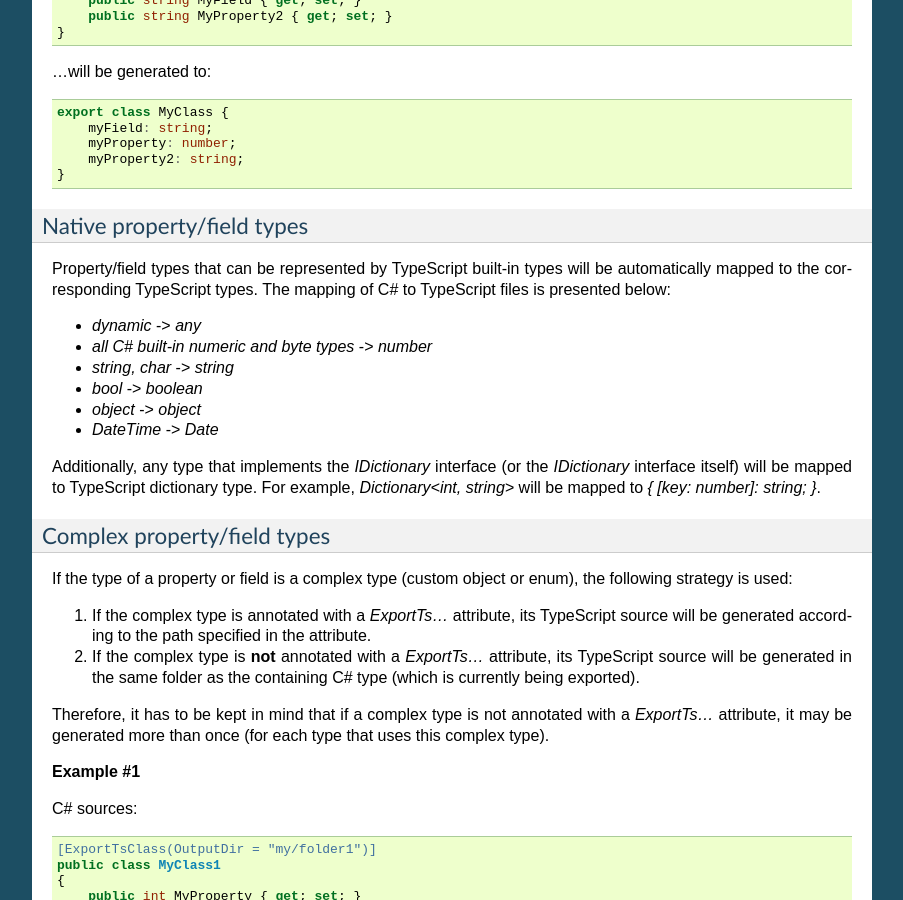
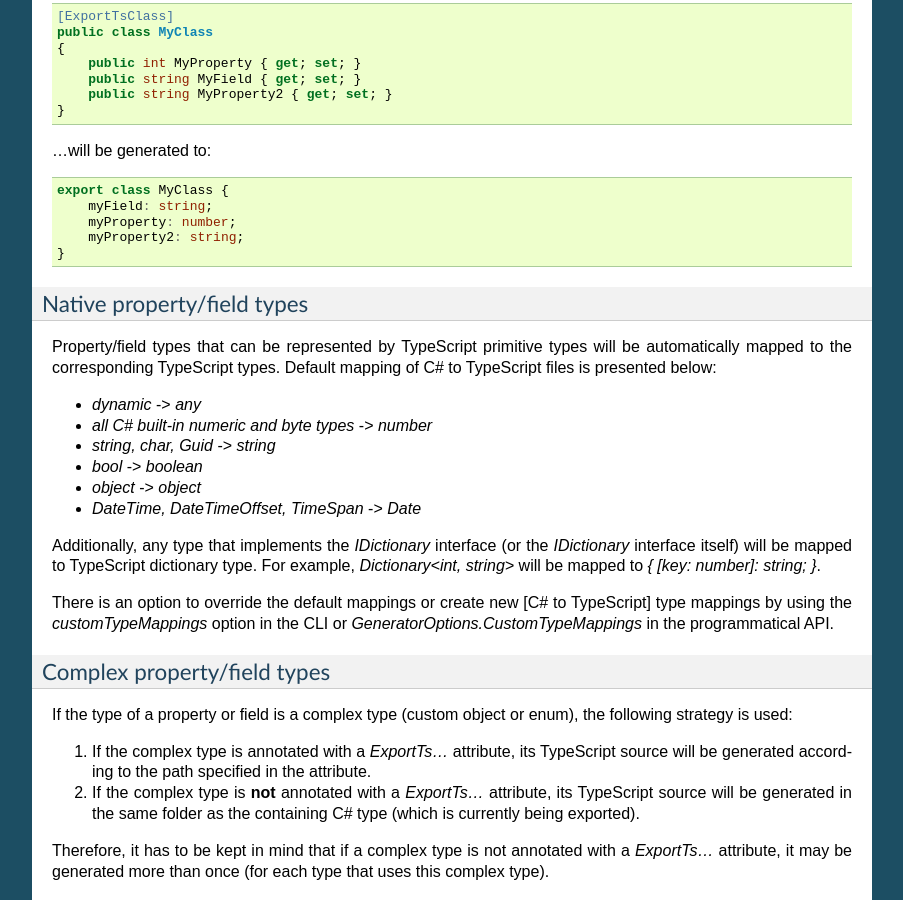
Before and after one commit to jburzynski/TypeGenDocs, a Sphinx documentation site: the page built from source/usingtypegen.rst, in a window 1280 px wide and 900 px high, scrolled down 4761 px. Shown: the whole window, without its empty margins (198-1101 px from the left). Built offline with Sphinx 7.4.7, drawn with Linux system fonts in a browser that asks for light colours; some of the changed text lies outside the part shown.

```diff
--- a/source/conf.py
+++ b/source/conf.py
@@ -57,7 +57,7 @@ author = u'Jacek Burzynski'
 # built documents.
 #
 # The short X.Y version.
-version = u'1.6.7'
+version = u'2.0.1'
 # The full version, including alpha/beta/rc tags.
 release = version
 
--- a/source/index.rst
+++ b/source/index.rst
@@ -11,7 +11,7 @@ TypeGen is a single-class-per-file C# to TypeScript generator.
 Use:
 
 * Download from `NuGet <https://www.nuget.org/packages/TypeGen>`_
-* Use with DotNet CLI (`NuGet package <https://www.nuget.org/packages/TypeGen.DotNetCli>`_)
+* Use as .NET CLI tool (`NuGet package <https://www.nuget.org/packages/TypeGen.DotNetCli>`_)
 * Browse the `source code <https://github.com/jburzynski/TypeGen>`_
 
 Contents:
@@ -22,7 +22,6 @@ Contents:
    overview
    usingtypegen
    cli
-   dotnetcli
    programmaticalusage
    API Reference <http://jburzynski.net/TypeGen/api-reference/api>
    cookbook
--- a/source/usingtypegen.rst
+++ b/source/usingtypegen.rst
@@ -48,6 +48,8 @@ To indicate a default value for a TypeScript property (available only for classe
 	}
 
 The parameter passed in *TsDefaultValue*'s constructor is a string, which is directly copied to the TypeScript file as a default value for a property. Therefore, default values for string properties have to be wrapped with *"* (double quote) or *'* (single quote) characters, in order to generate a valid TypeScript file.
+
+**Feature for versions >= 2.0.0:** If you want to specify default values to be generated for all members with a given TypeScript type, you can do so by using the `defaultValuesForTypes` option in the CLI or `GeneratorOptions.DefaultValuesForTypes` in the programmatical API.
 
 TsIgnoreAttribute
 -----------------
@@ -292,17 +294,19 @@ The following class:
 Native property/field types
 ------------------------------
 
-Property/field types that can be represented by TypeScript built-in types will be automatically mapped to the corresponding TypeScript types. The mapping of C# to TypeScript files is presented below:
+Property/field types that can be represented by TypeScript primitive types will be automatically mapped to the corresponding TypeScript types. Default mapping of C# to TypeScript files is presented below:
 
 * *dynamic* -> *any*
 * *all C# built-in numeric and byte types* -> *number*
-* *string, char* -> *string*
+* *string, char, Guid* -> *string*
 * *bool* -> *boolean*
 * *object* -> *object*
-* *DateTime* -> *Date*
+* *DateTime, DateTimeOffset, TimeSpan* -> *Date*
 
 Additionally, any type that implements the *IDictionary* interface (or the *IDictionary* interface itself) will be mapped to TypeScript dictionary type.
 For example, *Dictionary<int, string>* will be mapped to *{ [key: number]: string; }*.
+
+There is an option to override the default mappings or create new [C# to TypeScript] type mappings by using the *customTypeMappings* option in the CLI or *GeneratorOptions.CustomTypeMappings* in the programmatical API.
 
 Complex property/field types
 ----------------------------
```
Also changed, not shown: source/cli.rst (+40 -7 lines), source/dotnetcli.rst (deleted, +0 -25 lines), source/overview.rst (+9 -2 lines).
